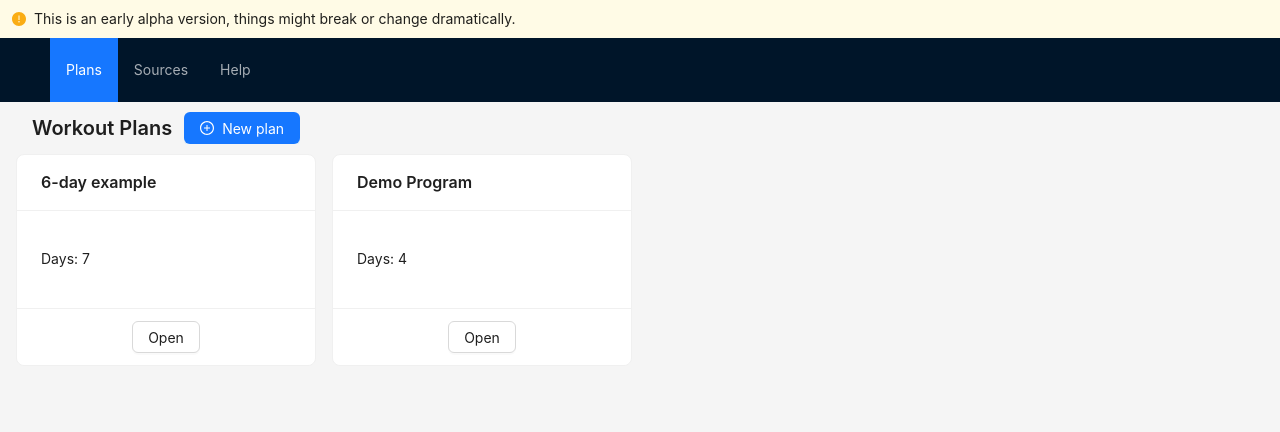
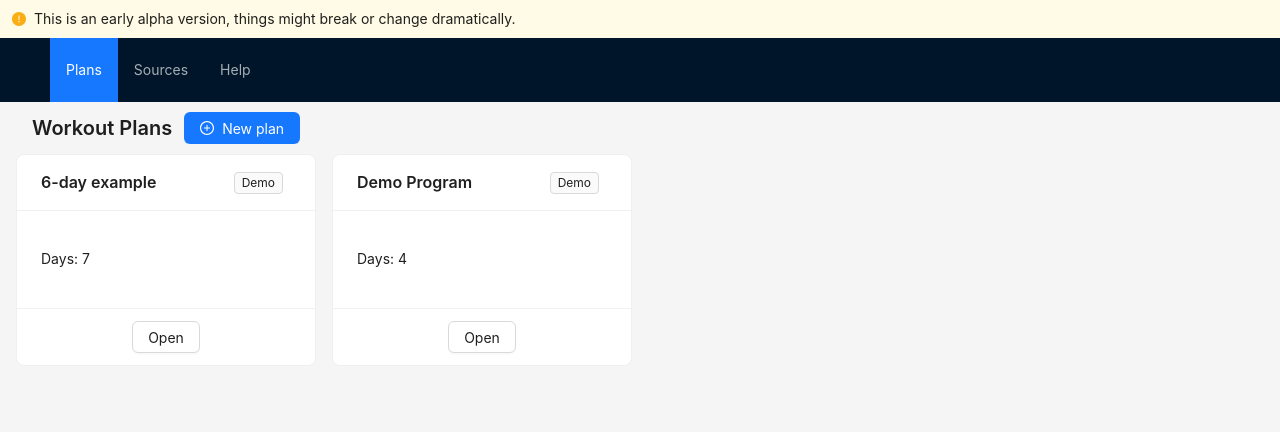
Before and after one commit to treble-snake/workout-plan-analyzer, a Next.js app: page / in a window 1280 px wide. Shown: the top 432 px of the page. Built offline with nearby package versions, Linux system fonts and the light colour scheme.

Commit message:
refactor: improve plan list page

```diff
--- /dev/null
+++ b/api-lib/hooks/usePlanList.ts
@@ -0,0 +1,11 @@
+import useSWR from 'swr';
+import {WorkoutPlan} from '../../types/workout';
+
+export function usePlanList() {
+  const {data, error, isLoading} = useSWR<WorkoutPlan[]>('/plans');
+  return {
+    plans: data,
+    isLoading,
+    error
+  };
+}
--- /dev/null
+++ b/api-lib/swr-fetchers/localStorageFetcher.ts
@@ -0,0 +1,19 @@
+import {LocalStorageApi} from '../LocalStorageApi';
+
+const UrlHandlers: Record<string, () => Promise<any>> = {
+  '/plans': () => {
+    return LocalStorageApi.listPlans();
+  }
+};
+
+export const localStorageFetcher = (resource: string, init: any) => {
+  console.debug('resource', resource);
+  console.debug('init', init);
+
+  const handler = UrlHandlers[resource];
+  if (!handler) {
+    return Promise.reject(`No handler for ${resource}`);
+  }
+
+  return handler();
+};
--- /dev/null
+++ b/components/workout-list/EmptyPlansList.tsx
@@ -0,0 +1,10 @@
+import {Empty, Space} from 'antd';
+import {NewPlanButton} from './NewPlanButton';
+
+export const EmptyPlansList = () => {
+  return <Empty description={<Space>
+    <span>Create your first working plan!</span>
+    <NewPlanButton />
+  </Space>
+  } />;
+}
--- /dev/null
+++ b/components/workout-list/NewPlanButton.tsx
@@ -0,0 +1,11 @@
+import {Button} from 'antd';
+import {PlusCircleOutlined} from '@ant-design/icons';
+import Link from 'next/link';
+
+export const NewPlanButton = () => {
+  return <Link href={'/new-plan'} legacyBehavior>
+    <Button icon={<PlusCircleOutlined />} type={'primary'}>
+      New plan
+    </Button>
+  </Link>;
+};
--- /dev/null
+++ b/components/workout-list/WorkoutPlanItem.tsx
@@ -0,0 +1,42 @@
+import {WorkoutPlan} from '../../types/workout';
+import {Button, Card, Col, Tag} from 'antd';
+import Link from 'next/link';
+
+type Props = {
+  plan: WorkoutPlan;
+}
+
+const PlanTag = ({plan}: Props) => {
+  if (plan.isDraft) {
+    return <Tag>Draft</Tag>;
+  }
+  if (plan.isDemo) {
+    return <Tag>Demo</Tag>;
+  }
+  return null;
+};
+
+export const WorkoutPlanItem = ({plan}: Props) => {
+  return (
+    <Col
+      xs={24}
+      sm={12}
+      md={8}
+      lg={6}
+      xxl={4}
+    >
+      <Card title={plan.title}
+            style={{marginBottom: 16}}
+            actions={[
+              <Link key={'open'} href={`/plans/${plan.id}`}
+                    legacyBehavior>
+                <Button>Open</Button>
+              </Link>
+            ]}
+            extra={<PlanTag plan={plan} />}
+      >
+        <p>Days: {plan.days.length}</p>
+      </Card>
+    </Col>
+  );
+};
--- a/components/workout-list/WorkoutPlanList.tsx
+++ b/components/workout-list/WorkoutPlanList.tsx
@@ -1,45 +1,29 @@
-import {WorkoutPlan} from '../../types/workout';
-import {Button, Card, Col, Empty, Row, Tag} from 'antd';
-import Link from 'next/link';
+import {Alert, Row} from 'antd';
+import {usePlanList} from '../../api-lib/hooks/usePlanList';
+import {GlobalLoading} from '../../common/GlobalLoading';
+import {EmptyPlansList} from './EmptyPlansList';
+import {WorkoutPlanItem} from './WorkoutPlanItem';
 
-type Props = {
-  plans: WorkoutPlan[];
+export const WorkoutPlanList = () => {
+    const {plans, error, isLoading} = usePlanList();
+    if (isLoading) {
+      return <GlobalLoading />;
     }
 
-export const WorkoutPlanList = ({plans}: Props) => {
-  if (plans.length === 0) {
-    return <Empty />;
+    if (error) {
+      return <Alert showIcon type={'error'} message={'Error loading plans'} />;
+    }
+
+    if (!plans || plans.length === 0) {
+      return <EmptyPlansList />;
     }
 
     return (
       <Row gutter={16}>
-      {
-        plans.map((it) => {
-          return (
-            <Col
-              key={it.id}
-              xs={24}
-              sm={12}
-              md={8}
-              lg={6}
-              xxl={4}
-            >
-              <Card title={it.title}
-                    style={{marginBottom: 16}}
-                    actions={[
-                      <Link key={'open'} href={`/plans/${it.id}`} legacyBehavior>
-                        <Button>Open</Button>
-                      </Link>
-                    ]
-                    }
-                    extra={it.isDraft && <Tag>Draft</Tag>}
-              >
-                <p>Days: {it.days.length}</p>
-              </Card>
-            </Col>
-          );
-        })
-      }
+        {plans.map((it) => {
+          return <WorkoutPlanItem plan={it} key={it.id} />;
+        })}
       </Row>
     );
-};
+  }
+;
--- a/package.json
+++ b/package.json
@@ -17,6 +17,7 @@
     "react": "^18.2.0",
     "react-dom": "^18.2.0",
     "standard-version": "^9.5.0",
+    "swr": "^2.1.2",
     "uuid": "^9.0.0"
   },
   "devDependencies": {
--- a/pages/_app.tsx
+++ b/pages/_app.tsx
@@ -2,13 +2,19 @@ import '../styles/globals.css';
 import type {AppProps} from 'next/app';
 import {MainLayout} from '../components/layout/MainLayout';
 import {Alert} from 'antd';
+import {SWRConfig} from 'swr';
+import {localStorageFetcher} from '../api-lib/swr-fetchers/localStorageFetcher';
 
 function MyApp({Component, pageProps}: AppProps) {
-  return <MainLayout>
-    <Alert.ErrorBoundary>
-      <Component {...pageProps} />
-    </Alert.ErrorBoundary>
-  </MainLayout>;
+  return <SWRConfig value={{
+    fetcher: localStorageFetcher
+  }}>
+    <MainLayout>
+      <Alert.ErrorBoundary>
+        <Component {...pageProps} />
+      </Alert.ErrorBoundary>
+    </MainLayout>
+  </SWRConfig>;
 }
 
 export default MyApp;
--- a/pages/index.tsx
+++ b/pages/index.tsx
@@ -1,32 +1,12 @@
 import type {NextPage} from 'next';
-import Link from 'next/link';
-import {useEffect, useState} from 'react';
-import {LocalStorageApi} from '../api-lib/LocalStorageApi';
-import { PageHeader } from '@ant-design/pro-layout';
-import { Button, message } from 'antd';
-import {WorkoutPlan} from '../types/workout';
-import {PlusCircleOutlined} from '@ant-design/icons';
+import {PageHeader} from '@ant-design/pro-layout';
 import {WorkoutPlanList} from '../components/workout-list/WorkoutPlanList';
+import {NewPlanButton} from '../components/workout-list/NewPlanButton';
 
 const Home: NextPage = () => {
-  const [plans, setPlans] = useState<WorkoutPlan[]>([]);
-  useEffect(() => {
-    LocalStorageApi.listPlans()
-      .then((storedPlans) => {
-        setPlans(storedPlans);
-      })
-      .catch(() => message.error('Load failed'));
-  }, []);
   return <>
-    {/*<Typography.Title>Workout Plans</Typography.Title>*/}
-    <PageHeader title={'Workout Plans'}
-                subTitle={<Link href={'/new-plan'} legacyBehavior>
-                  <Button icon={<PlusCircleOutlined />} type={'primary'}>
-                    New plan
-                  </Button>
-                </Link>}
-    />
-    <WorkoutPlanList plans={plans} />
+    <PageHeader title={'Workout Plans'} subTitle={<NewPlanButton />} />
+    <WorkoutPlanList />
   </>;
 };
 
```
Also changed, not shown: 1 other file (tests, documents, lock files or other folders). Lines whose indentation alone changed are shown as unchanged.
